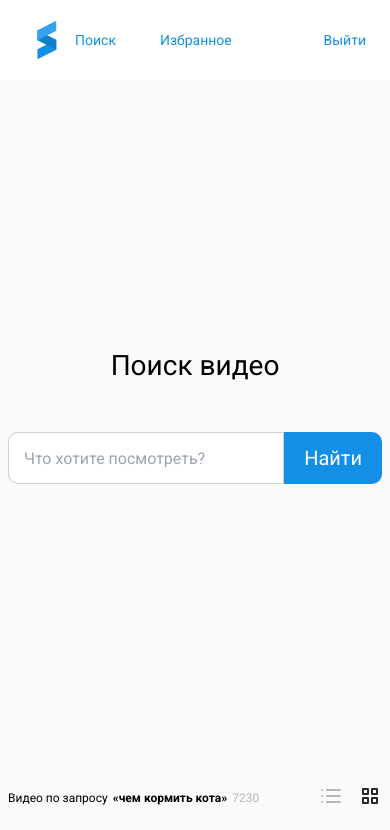
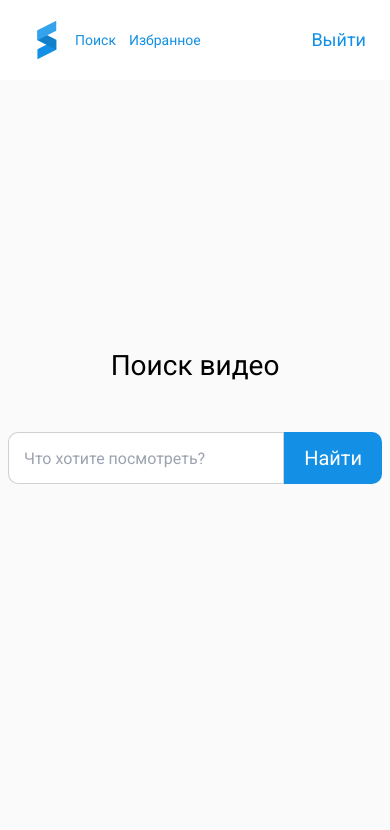
Before and after one commit to varensev/search-youtube-video, a React (Vite) app: page / in a window 390 px wide. Shown: the top 830 px of the page. Built offline with nearby package versions, Linux system fonts and the light colour scheme.

Commit message:
feat:  Card

```diff
--- a/src/components/content/ui/content.tsx
+++ b/src/components/content/ui/content.tsx
@@ -69,6 +69,7 @@ const objectsArray: ObjectItem[] = [
 const Content: FC<ContentProps> = () => {
     return (
         <div className={classNames(styles.content, {}, ["container"])}>
+            {false && <>
                 <ContentHeader
                     title={"чем кормить кота"}
                     count={7230}/>
@@ -82,7 +83,7 @@ const Content: FC<ContentProps> = () => {
                             />
                         )
                     )}
-            </div>
+                </div></> }
         </div>
     );
 };
--- a/src/components/header/ui/header.module.scss
+++ b/src/components/header/ui/header.module.scss
@@ -10,6 +10,9 @@
       width: 48px;
       height: 48px;
       margin-right: 45px;
+      @media (max-width: 420px) {
+        margin-right: 3px;
+      }
     }
 
     .links {
@@ -24,22 +27,16 @@
       line-height: var(--line-height);
       color: #1390E5;
 
+
       div {
         display: flex;
         gap: 44px;
+        @media (max-width: 420px) {
+          font-size: 14px;
+          gap: 13px;
+        }
       }
 
     }
   }
 }
-
-@media (max-width: 420px) {
-  .header .container .links {
-    font-size: 14px;
-    gap: 13px;
-  }
-
-  .header .container .logo {
-    margin-right: 3px;
-  }
-}
```
Lines whose indentation alone changed are shown as unchanged.
